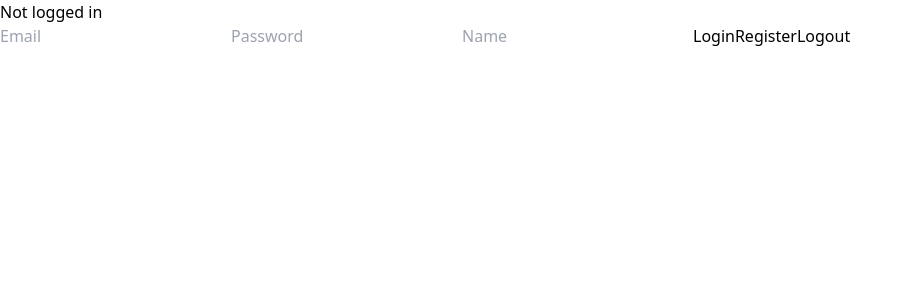
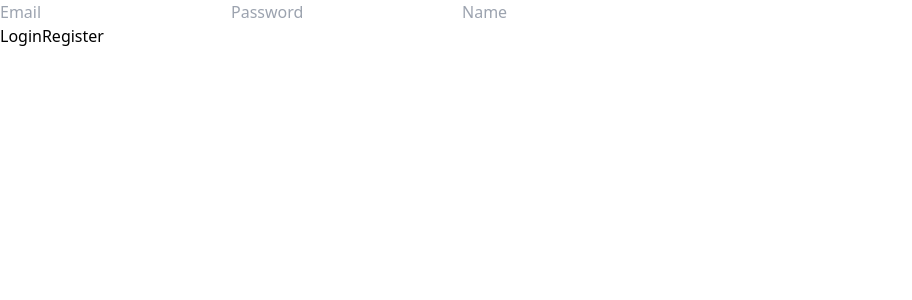
Before and after one commit to vkanicka/PixelProgressReactAppWrite, a React (Vite) app: page / in a window 1280 px wide. Shown: the top 300 px of the page, without its empty margins (0-912 px from the left). Built offline with nearby package versions, Linux system fonts and the light colour scheme; no server answers.

Commit message:
Persist and style login

```diff
--- a/src/App.jsx
+++ b/src/App.jsx
@@ -1,54 +1,93 @@
-import { useState } from 'react';
+import { useEffect, useState } from 'react';
 import { account, ID } from './lib/appwrite';
 
 const App = () => {
+  const [loading, setLoading] = useState(true)
   const [loggedInUser, setLoggedInUser] = useState(null);
   const [email, setEmail] = useState('');
+  const [name, setName] = useState('')
   const [password, setPassword] = useState('');
-  const [name, setName] = useState('');
 
-  async function login(email, password) {
+  const login = async (email, password) => {
+    setLoading(true)
+    try {
       await account.createEmailSession(email, password);
-    setLoggedInUser(await account.get());
+      let accountDetails = await account.get()
+      setLoggedInUser(accountDetails)
+    } catch (error) {
+      console.error(error)
+    }
+    setLoading(false)
   }
 
-  return (
+  const logout = async () => {
+    await account.deleteSession('current');
+    setLoggedInUser(null);
+  }
+
+  const register = async () => {
+    await account.create(ID.unique(), email, password, name);
+    login(email, password);
+  }
+
+  const checkUserStatus = async () => {
+    try {
+      let accountDetails = await account.get()
+      setLoggedInUser(accountDetails);
+    } catch (error) {
+      console.error(error)
+    }
+    setLoading(false)
+  }
+
+  useEffect(() => {
+    checkUserStatus()
+  }, [])
+
+ return !loading ? (
+    <div className={'m-2 my-2'}>
+
+      {loggedInUser && (
+        <h1 className='text-lg self-center'>{loggedInUser ? `Logged in as ${loggedInUser.name}` : 'Welcome'}</h1>
+      )}
+
+
+      <form className='p-2 my-2'>
+        {!loggedInUser && (
           <div>
-      <p>
-        {loggedInUser ? `Logged in as ${loggedInUser.name}` : 'Not logged in'}
-      </p>
+          <input className='bg-grey-100 rounded p-2 m-2 block border border-grey-300' type="email" placeholder="Email" value={email} onChange={e => setEmail(e.target.value)} />
+          <input className='bg-grey-100 rounded p-2 m-2 block border border-grey-300' type="password" placeholder="Password" value={password} onChange={e => setPassword(e.target.value)} />
+          <input className='bg-grey-100 rounded p-2 m-2 block border border-grey-300' type="name" placeholder="Name" value={name} onChange={e => setName(e.target.value)} />
 
-      <form>
-        <input type="email" placeholder="Email" value={email} onChange={e => setEmail(e.target.value)} />
-        <input type="password" placeholder="Password" value={password} onChange={e => setPassword(e.target.value)} />
-        <input type="text" placeholder="Name" value={name} onChange={e => setName(e.target.value)} />
-
-        <button type="button" onClick={() => login(email, password)}>
+          <div className=''>
+            <button className='bg-emerald-100 rounded-lg p-2 m-2 border border-emerald-300' type="button" onClick={async () => login(email, password)}>
               Login
             </button>
-
             <button
+              className='bg-emerald-100 rounded-lg p-2 m-2 border border-emerald-300'
               type="button"
-          onClick={async () => {
-            await account.create(ID.unique(), email, password, name);
-            login(email, password);
-          }}
+              onClick={register}
             >
               Register
             </button>
+            </div>
+            </div>
+            )}
 
+
+        {loggedInUser && (
           <button
+            className='p-2 my-2 border border-emerald-200 rounded-lg'
             type="button"
-          onClick={async () => {
-            await account.deleteSession('current');
-            setLoggedInUser(null);
-          }}
+            onClick={logout}
           >
             Logout
           </button>
+        )}
       </form>
+
     </div>
-  );
+  ) : <p className={'m-2 my-2 text-lg'}>Loading...</p>;
 };
 
 export default App;
--- a/src/lib/appwrite.js
+++ b/src/lib/appwrite.js
@@ -1,10 +1,45 @@
-import { Client, Account } from 'appwrite';
+import { Client, Account, Databases } from 'appwrite';
 
 export const client = new Client();
-
 client
     .setEndpoint(import.meta.env.VITE_APPWRITE_API_ENDPOINT)
-    .setProject(import.meta.env.VITE_APPWRITE_PROJECT_ID);
+    .setProject(import.meta.env.VITE_APPWRITE_PROJECT_ID)
+
+export const databases = new Databases(client);
+
+//createGoal
+// const promise = databases.createDocument(
+//     import.meta.env.VITE_APPWRITE_DATABASE_ID,
+//     import.meta.env.VITE_APPWRITE_GOALS_ID,
+//     ID.unique(),
+//     { "name": "V" }
+// );
+
+// promise.then(function (response) {
+//     console.log(response);
+// }, function (error) {
+//     console.log(error);
+// });
+
+
+// export const getGoals = () => {
+
+//     let promise = databases.listDocuments(
+//         import.meta.env.VITE_APPWRITE_DATABASE_ID,
+//         import.meta.env.VITE_APPWRITE_GOALS_ID,
+//         // [
+//         //     Query.equal('name', 'V')
+//         // ]
+//     );
+
+//     promise.then(function (response) {
+//         console.log(response?.documents.map(x=>x.name))
+//     }, function (error) {
+//         console.log(error);
+//     });
+
+
+// }
 
 export const account = new Account(client);
 export { ID } from 'appwrite';
```
Lines whose indentation alone changed are shown as unchanged.
